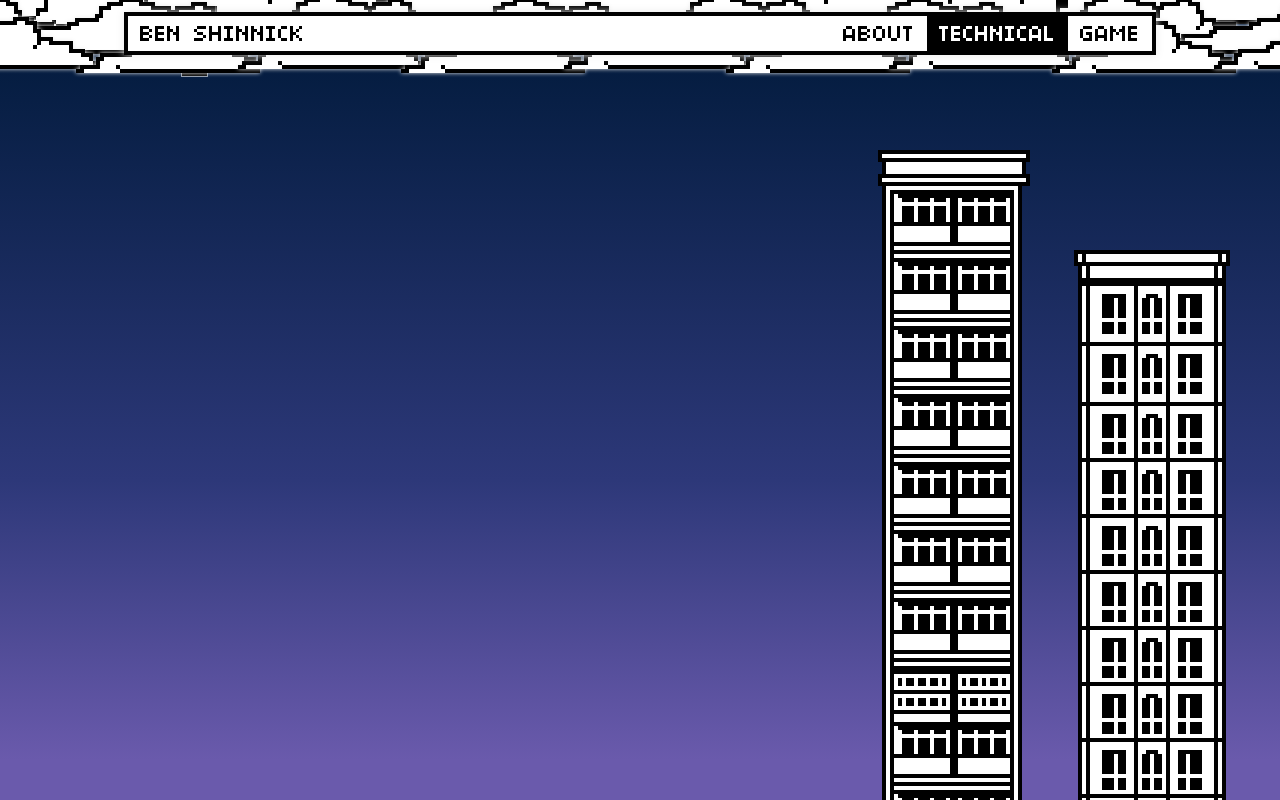
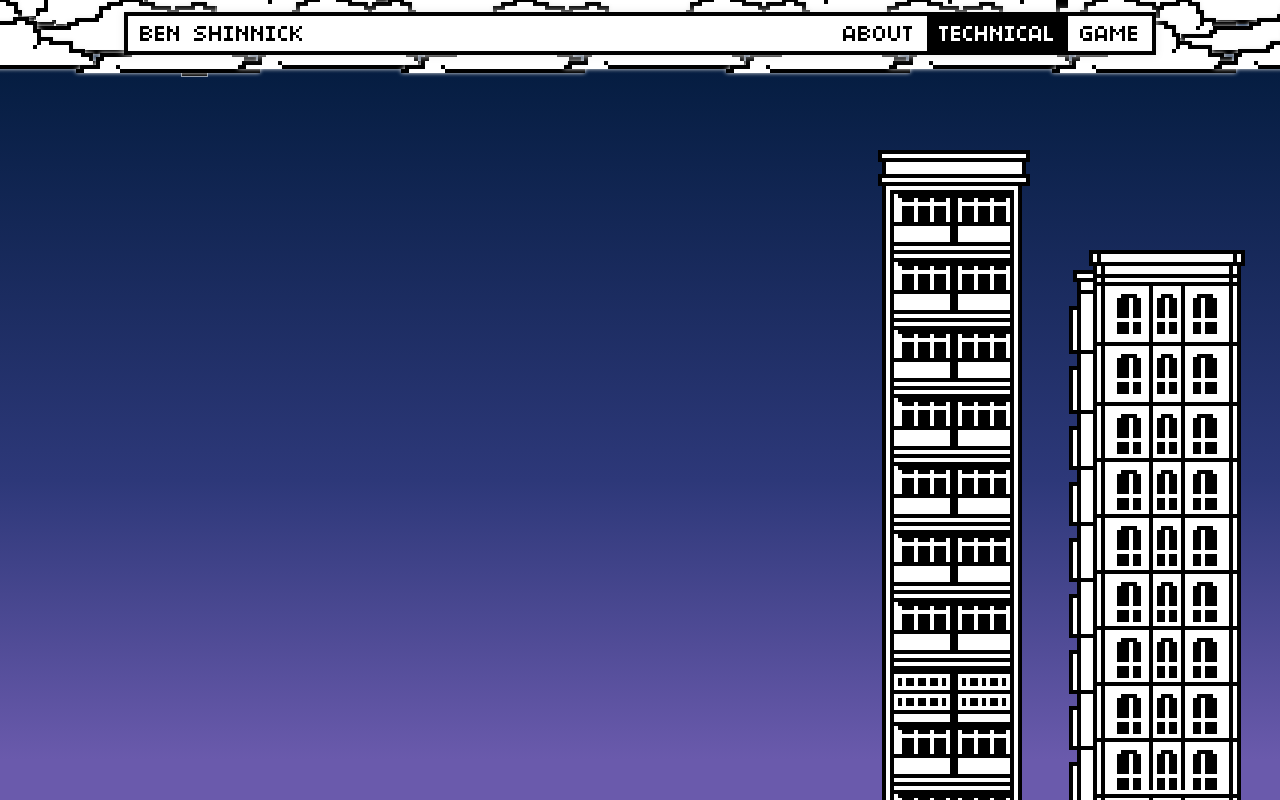
Before and after one commit to benshinnick/personal-website, a React (Create React App) app: page / in a window 1280 px wide. Shown: the top 800 px of the page. Built offline with nearby package versions, Linux system fonts and the light colour scheme.

Commit message:
Updated building 1 sprite

```diff
--- a/src/PersonalWebsite/TechnicalPage/Buildings/Buildings.css
+++ b/src/PersonalWebsite/TechnicalPage/Buildings/Buildings.css
@@ -1,8 +1,8 @@
 #building-1 {
     background-image: url(./BuildingSprites/building1.png);
     top: 250px;
-    right: 50px;
-    width: 156px;
+    right: 35px;
+    width: 176px;
     height: 772px;
     position: fixed;
     transform-origin: top right;
@@ -13,7 +13,7 @@
     background-image: url(./BuildingSprites/building2.png);
     top:   150px;
     right: 250px;
-    width:152px;
+    width: 152px;
     height: 780px;
     position: fixed;
     transform-origin: top right;
```
Also changed, not shown: src/PersonalWebsite/TechnicalPage/Buildings/BuildingSprites/building1.png.
